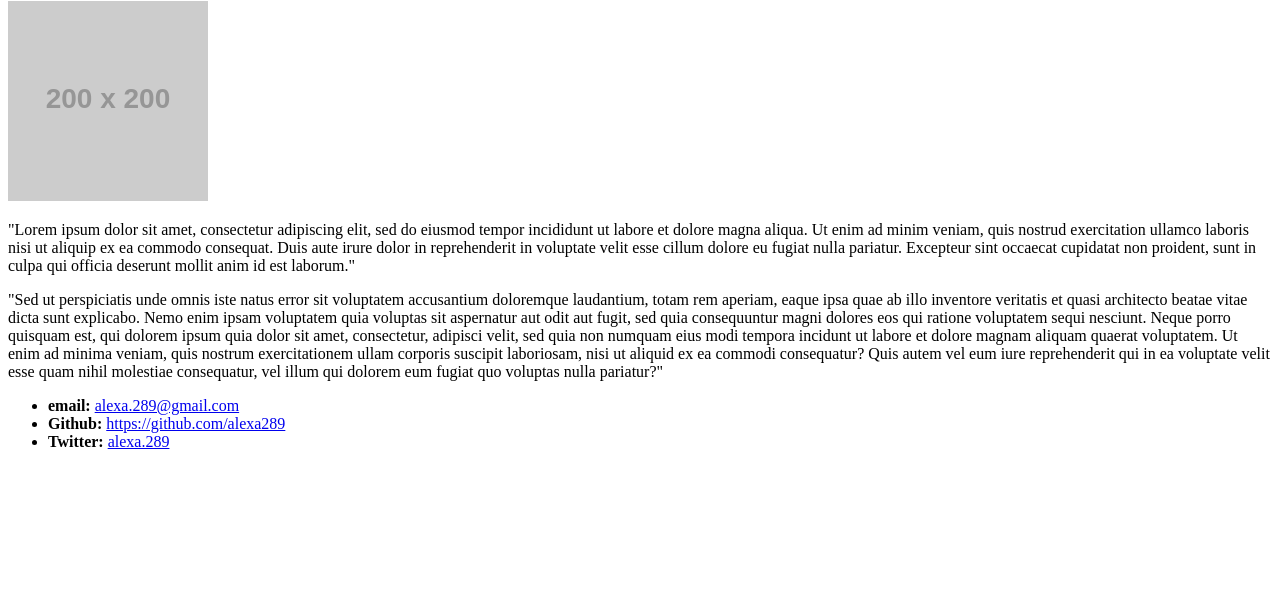
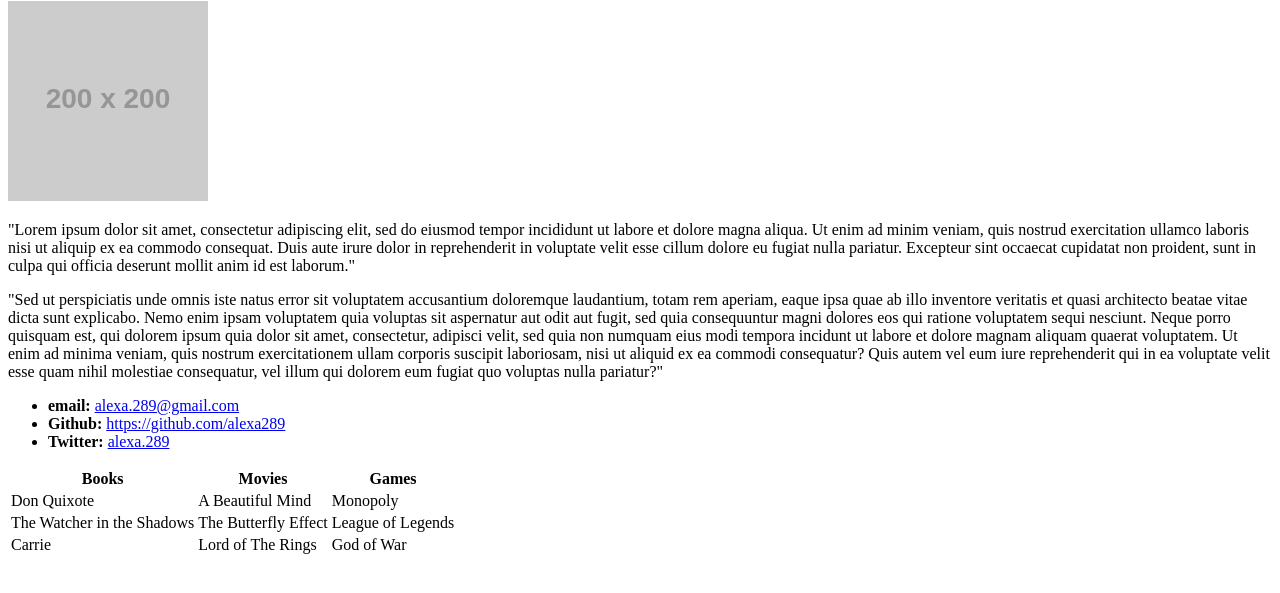
Before and after one commit to alexa289/alexa289.github.io, a plain HTML site: page index.html in a window 1280 px wide. Shown: the part 79-672 px from the top of the page. Drawn offline with Linux system fonts and the light colour scheme; placeholder pictures from the web are drawn by us.

Commit message:
updated index

```diff
--- a/index.html
+++ b/index.html
@@ -30,8 +30,28 @@
     <li><strong>Github:</strong> <a href="#">https://github.com/alexa289</a></li>
     <li><strong>Twitter:</strong> <a href="#">alexa.289</a></li>
 </ul>
-
-
+<table>
+    <tr>
+        <th>Books</th>
+        <th>Movies</th>
+        <th>Games</th>
+    </tr>
+    <tr>
+        <td>Don Quixote</td>
+        <td>A Beautiful Mind</td>
+        <td>Monopoly</td>
+    </tr>
+    <tr>
+        <td>The Watcher in the Shadows</td>
+        <td>The Butterfly Effect</td>
+        <td>League of Legends</td>
+    </tr>
+    <tr>
+        <td>Carrie</td>
+        <td>Lord of The Rings</td>
+        <td>God of War</td>
+    </tr>
+</table>
 
 </body>
 </html>
```
